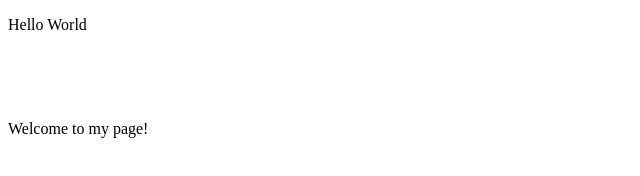
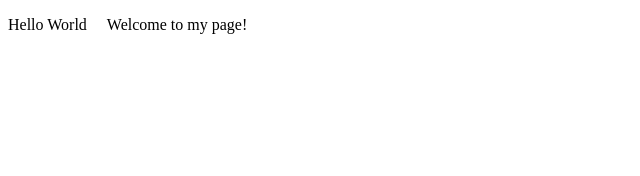
Before and after one commit to Sternosaur/webclass-demo, a plain HTML site: page index.html in a window 1280 px wide. Shown: the whole page, without its empty margins (0-640 px from the left). Drawn offline with Linux system fonts and the light colour scheme.

Commit message:
Update index.html
trying &nbsp; for adding blank rows

```diff
--- a/index.html
+++ b/index.html
@@ -8,10 +8,6 @@
 
 <html>
 	<body>
-		<p>Hello World</p>
-	<br>
-	<br>
-	<br>
-		<p>Welcome to my page!</p>
+		<p>Hello World&nbsp;&nbsp;&nbsp;&nbsp;&nbsp;Welcome to my page!</p>
 	</body>
 </html
```
